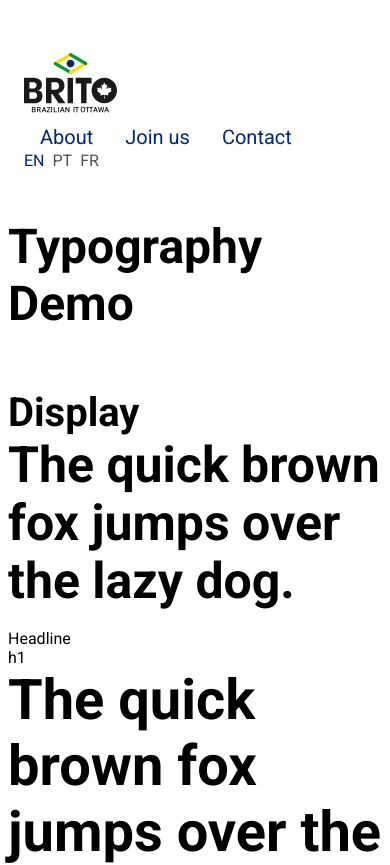
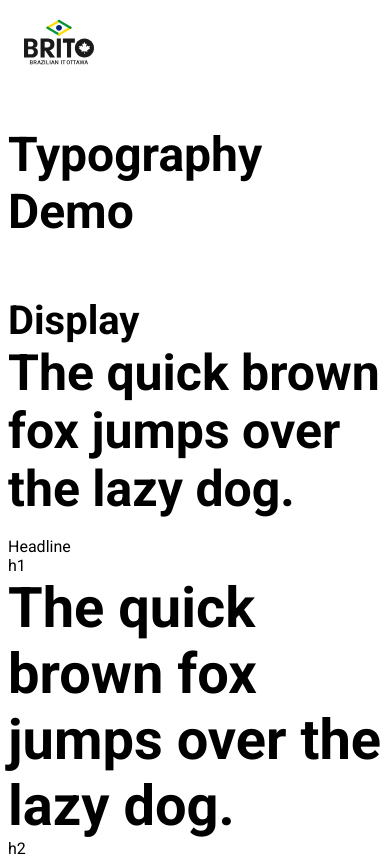
Before and after one commit to brito-ca/brito-website, a Next.js app: page /typography-demo in a window 390 px wide. Shown: the top 865 px of the page. Built offline with nearby package versions, Linux system fonts and the light colour scheme.

Commit message:
Added media query for header moblie

```diff
--- a/components/Header/Header.jsx
+++ b/components/Header/Header.jsx
@@ -8,7 +8,7 @@ const Header = () => {
   const { isEn, isPr, isFr } = useLng();
 
   return (
-    <div className="flex-row-space-between padding">
+    <div className={styles.header + " flex-row-space-between padding"}>
       <Link href="/">
         <Image alt="logo small" src={smallLogo} />
       </Link>
--- a/styles/AppLayout.module.css
+++ b/styles/AppLayout.module.css
@@ -6,3 +6,9 @@
   flex-direction: column;
   gap: var(--padding-lg);
 }
+
+@media only screen and (max-width: 600px) {
+  .container {
+    padding-top: var(--padding-sm);
+  }
+}
--- a/styles/Header.module.css
+++ b/styles/Header.module.css
@@ -18,3 +18,25 @@
 .active {
   color: var(--primary-blue) !important;
 }
+
+@media only screen and (max-width: 600px) {
+  .header {
+    padding-top: 0;
+  }
+
+  .header img {
+    width: 75%;
+  }
+
+  .nav {
+    display: none;
+  }
+
+  .empty {
+    display: none;
+  }
+
+  .languages {
+    display: none;
+  }
+}
--- a/styles/globals.css
+++ b/styles/globals.css
@@ -338,7 +338,6 @@ button.outline:disabled {
 
 /* Extra small devices (phones, 600px and down) */
 @media only screen and (max-width: 600px) {
-
   .display {
     font-size: 3.125rem;
   }
```
Lines whose indentation alone changed are shown as unchanged.
